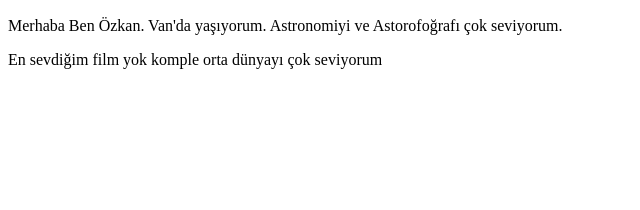
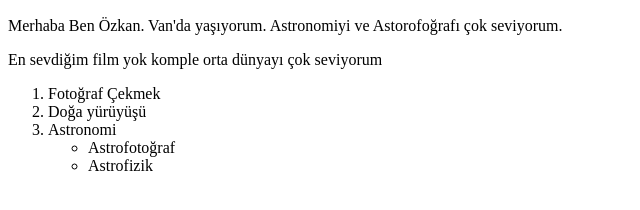
Before and after one commit to ozkantatli/PatikaDev, a plain HTML site: page index.html in a window 1280 px wide. Shown: the part 110-320 px from the top of the page, without its empty margins (0-640 px from the left). Drawn offline with Linux system fonts and the light colour scheme.

Commit message:
Sıralı ve Sırasız liste yazıldı

```diff
--- a/index.html
+++ b/index.html
@@ -11,5 +11,16 @@
     <h2>Hakkımda</h2>
     <p>Merhaba Ben Özkan. Van'da yaşıyorum. Astronomiyi ve Astorofoğrafı çok seviyorum.</p>
     <p>En sevdiğim film yok komple orta dünyayı çok seviyorum</p>
+    <ol>
+        <li>Fotoğraf Çekmek</li>
+        <li>Doğa yürüyüşü</li>
+        <li>Astronomi</li>
+            <ul>
+                <li>Astrofotoğraf</li>
+                <li>Astrofizik</li>
+            </ul>
+    </ol>
+
+
 </body>
 </html>
```
